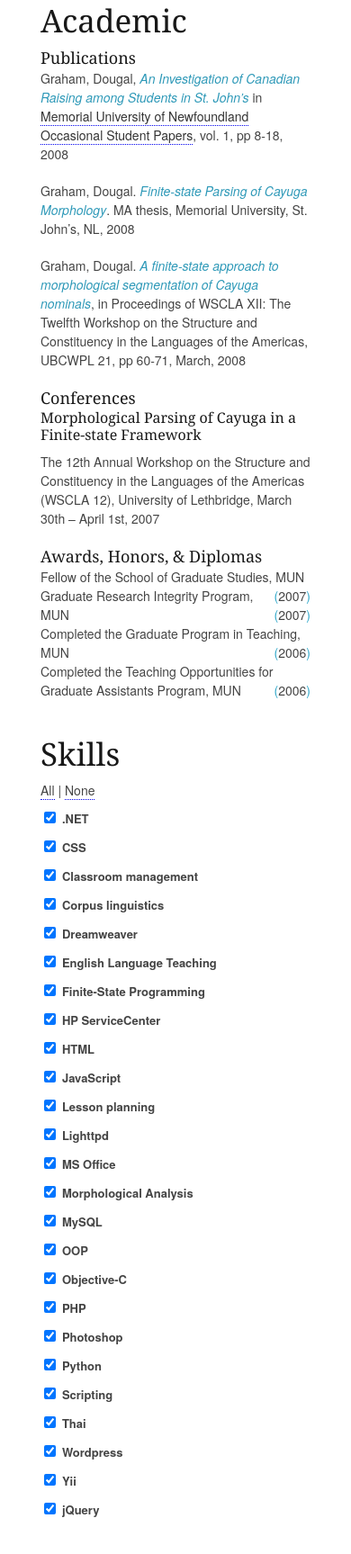
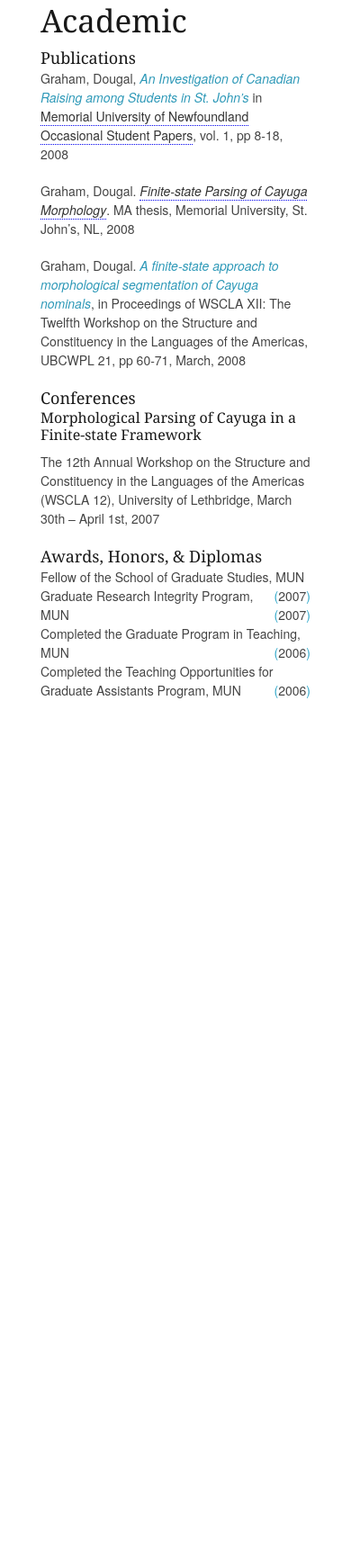
Before and after one commit to dougalg/dougalgraham.ca, a PHP site: page /resume/index.html in a window 390 px wide. Shown: the part 2694-4421 px from the top of the page at 90% size. After the commit the page ends 3470 px from the top, so only its background shows below. Run offline with PHP 8.4, Linux system fonts and the light colour scheme; some libraries are stand-ins or nearby versions.

Commit message:
Updates to the resume, with link to my thesis.

```diff
--- a/resume/index.html
+++ b/resume/index.html
@@ -213,7 +213,7 @@
 							<section id="publications">
 								<h3>Publications</h3>
 								<article><p>Graham, Dougal, <span class="title">An Investigation of Canadian Raising among Students in St. John’s</span> in <a href="http://www.mun.ca/linguistics/MLWPL/">Memorial University of Newfoundland Occasional Student Papers</a>, vol. 1, pp 8-18,  2008</p></article>
-								<article><p>Graham, Dougal.  <span class="title">Finite-state Parsing of Cayuga Morphology</span>. MA thesis, Memorial University, St. John’s, NL, 2008</p></article>
+								<article><p>Graham, Dougal.  <span class="title"><a href="http://tfiaa.com/wp-content/uploads/2013/07/Dougal-Graham-Thesis-Cayuga-Finite-State-Morphology.pdf" title="Download Dougal Graham's MA Thesis">Finite-state Parsing of Cayuga Morphology</a></span>. MA thesis, Memorial University, St. John’s, NL, 2008</p></article>
 								<article><p>Graham, Dougal.  <span class="title">A finite-state approach to morphological segmentation of Cayuga nominals</span>, in Proceedings of WSCLA XII: The Twelfth Workshop on the Structure and Constituency in the Languages of the Americas, UBCWPL 21, pp 60-71, March, 2008</p></article>
 							</section>
 							<section id="conferences">
--- a/resume/js/skills.js
+++ b/resume/js/skills.js
@@ -46,6 +46,7 @@ $(function(){
 		hook = 'skillsClass_'+$(this).text().replace(/\W/g, '_');
 		$(this).parents('#exp_and_ed article.work').addClass(hook);
 	});
+
 	// Sort and add the checkboxes, lis, etc...
 	allSkills.sort();
 	$.each(allSkills, function(index, value) {
@@ -55,6 +56,7 @@ $(function(){
 		$newLI = $('<li><input type="checkbox" id="'+$cleanText+'" value="'+value+'" checked="checked" /> <label for="'+$cleanText+'">'+value+'</label></li>');
 		$skillsUL.append($newLI);
 	});
+
 	// Attach the change event handler so they hide and show stuff when toggles
 	$('#skillsSection ul li input[type=checkbox]').change(function(){
 		// Find all work articles with $(this).attr('value') in their class list and show/hide them
--- a/resume/stylesheets/cv.css
+++ b/resume/stylesheets/cv.css
@@ -24,7 +24,7 @@ h5 { font-size: 15px; line-height: 17px; }
 h6 { font-size: 14px; line-height: 16px; }
 
 .work h3:nth-child(2), h2:nth-child(2), .skills h3, dl dt, #academic article span.title {
-	color: #2E99B8; }
+	color: #2E99B8;}
 
 header h2 {
 	font-size: 23px; line-height: 25px;}
@@ -127,12 +127,12 @@ article .date:after {
 	margin-top: 30px;
 }
 
+/* We need nice size margins */
+@page {
+	margin: 3cm 2cm 4cm 2cm;
+}
 /* Print */
 @media print {
-	/* We need nice size margins */
-	@page {
-		/*margin: 3cm 2cm 4cm 2cm;*/
-	}
 	/*body {margin: 3cm 2cm 4cm 2cm;}*/
 	/* Don't allow page breaks inside articles, or any of the academic subsections */
 	article, #academic section { page-break-inside: avoid; }
--- a/resume/stylesheets/layout.css
+++ b/resume/stylesheets/layout.css
@@ -27,16 +27,23 @@
 	@media only screen and (max-width: 959px) {}
 
 	/* Tablet Portrait size to standard 960 (devices and browsers) */
-	@media only screen and (min-width: 768px) and (max-width: 959px) {}
+	@media only screen and (min-width: 768px) and (max-width: 959px) {
+	}
 
 	/* All Mobile Sizes (devices and browser) */
-	@media only screen and (max-width: 767px) {}
+	@media only screen and (max-width: 767px) {
+		#skillsSection { display: none; }
+	}
 
 	/* Mobile Landscape Size to Tablet Portrait (devices and browsers) */
-	@media only screen and (min-width: 480px) and (max-width: 767px) {}
+	@media only screen and (min-width: 480px) and (max-width: 767px) {
+		#skillsSection { display: none; }
+	}
 
 	/* Mobile Portrait Size to Mobile Landscape Size (devices and browsers) */
-	@media only screen and (max-width: 479px) {}
+	@media only screen and (max-width: 479px) {
+		#skillsSection { display: none; }
+	}
 
 
 /* #Font-Face
```
